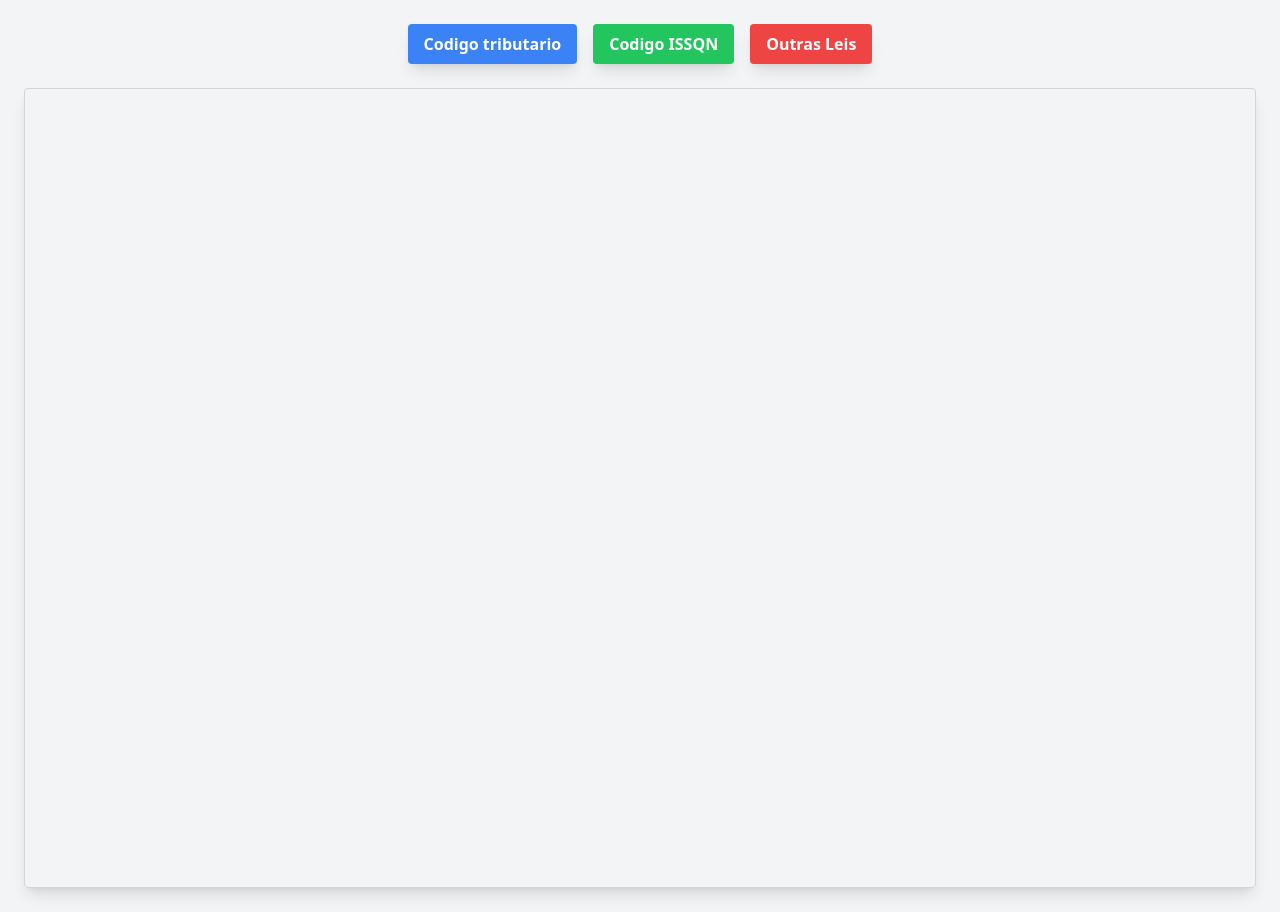
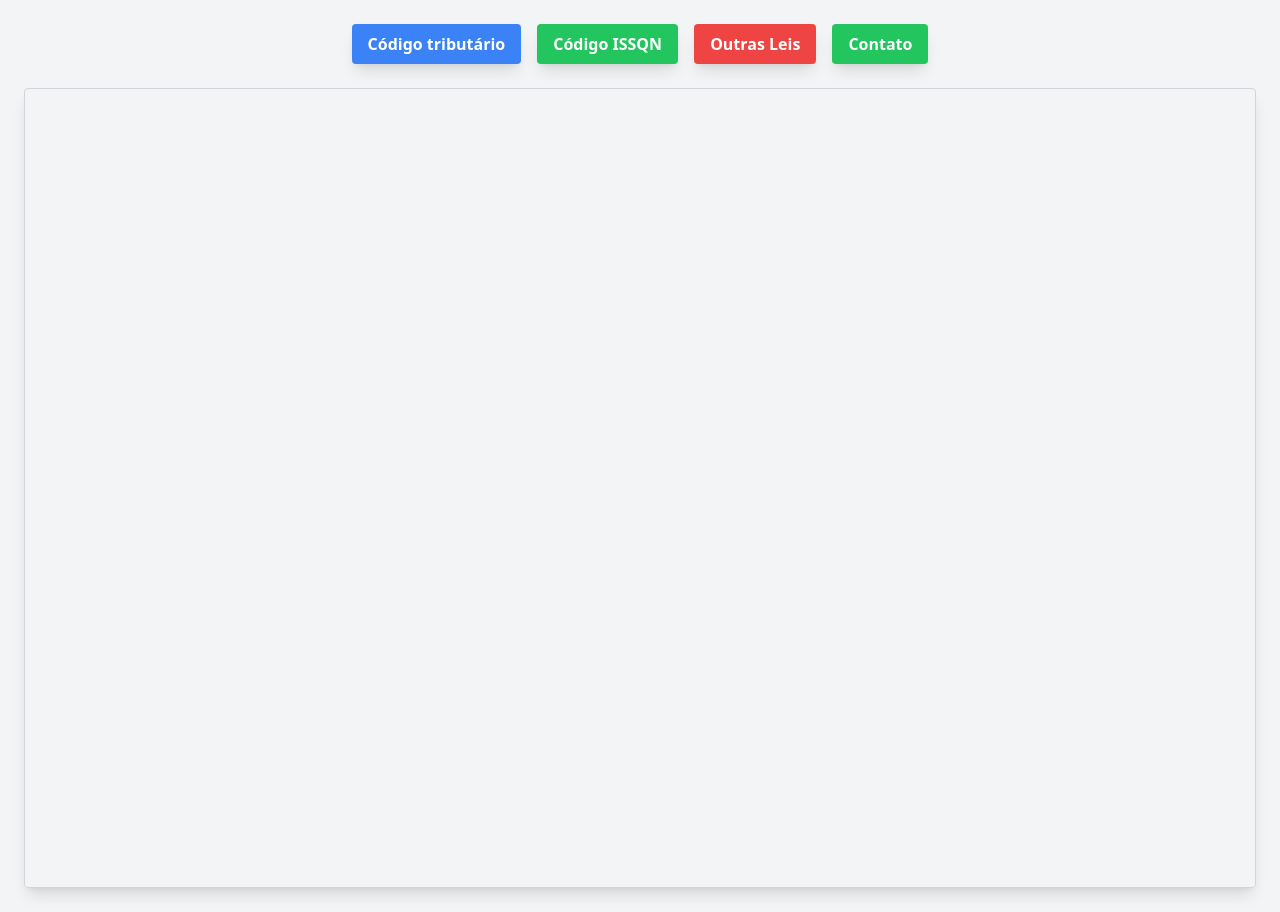
Before and after one commit to gleitons/tributos-next, a Next.js app: page /qr-alvara in a window 1280 px wide. Built offline with nearby package versions, Linux system fonts and the light colour scheme.

Commit message:
atualizado

```diff
--- /dev/null
+++ b/app/components/botoes/BotoesQrAlvara.jsx
@@ -0,0 +1,7 @@
+export default function BotoesQrAlvara({tituloBtn, cod, cor, funcao}) {
+    return (
+        <button onClick={funcao} className= {`${cor} text-white font-bold py-2 px-4 rounded shadow-lg`}>
+           {tituloBtn}
+        </button>
+    )
+};
--- a/app/qr-alvara/page.jsx
+++ b/app/qr-alvara/page.jsx
@@ -1,6 +1,7 @@
 'use client'
 import React from 'react';
 import { useState } from 'react';
+import BotoesQrAlvara from '../components/botoes/BotoesQrAlvara';
 
 export default function QrAlvara() {
     const [local, setLocal] = useState('/pdf/codigo-tributario-lagoa-dos-patos-mg.pdf')
@@ -10,26 +11,32 @@ export default function QrAlvara() {
 
     }
     const codigoTributario =  () => {
+
         setLocal('/pdf/codigo-tributario-lagoa-dos-patos-mg.pdf')
     }
     const outrasLeis = () => {
         setLocal('https://lagoadospatos.mg.gov.br/leis/')
     }
 
-
-
     return (
         <div className="p-6 bg-gray-100 min-h-screen flex flex-col items-center">
             <div className="flex justify-between mb-6 space-x-4">
-                <button onClick={() => codigoTributario()} className="bg-blue-500 hover:bg-blue-600 text-white font-bold py-2 px-4 rounded shadow-lg">
-                Codigo tributario
-                </button>
+
+                <BotoesQrAlvara funcao={() => codigoTributario()}  tituloBtn="Código tributário" cod="1" cor="bg-blue-500 hover:bg-blue-600"/>
+
+
+                {/* <button onClick={() => codigoTributario()} className="bg-blue-500 hover:bg-blue-600 text-white font-bold py-2 px-4 rounded shadow-lg">
+
+                </button> */}
                 <button onClick={() => issqn()} className="bg-green-500 hover:bg-green-600 text-white font-bold py-2 px-4 rounded shadow-lg">
-                Codigo ISSQN
+                Código ISSQN
 
                 </button>
                 <button onClick={() => outrasLeis()} className="bg-red-500 hover:bg-red-600 text-white font-bold py-2 px-4 rounded shadow-lg">
                     Outras Leis
+                </button>
+                <button onClick={() => outrasLeis()} className="bg-green-500 hover:bg-green-600 text-white font-bold py-2 px-4 rounded shadow-lg">
+                    Contato
                 </button>
             </div>
             <div className="w-full h-full flex justify-center items-center">
```
